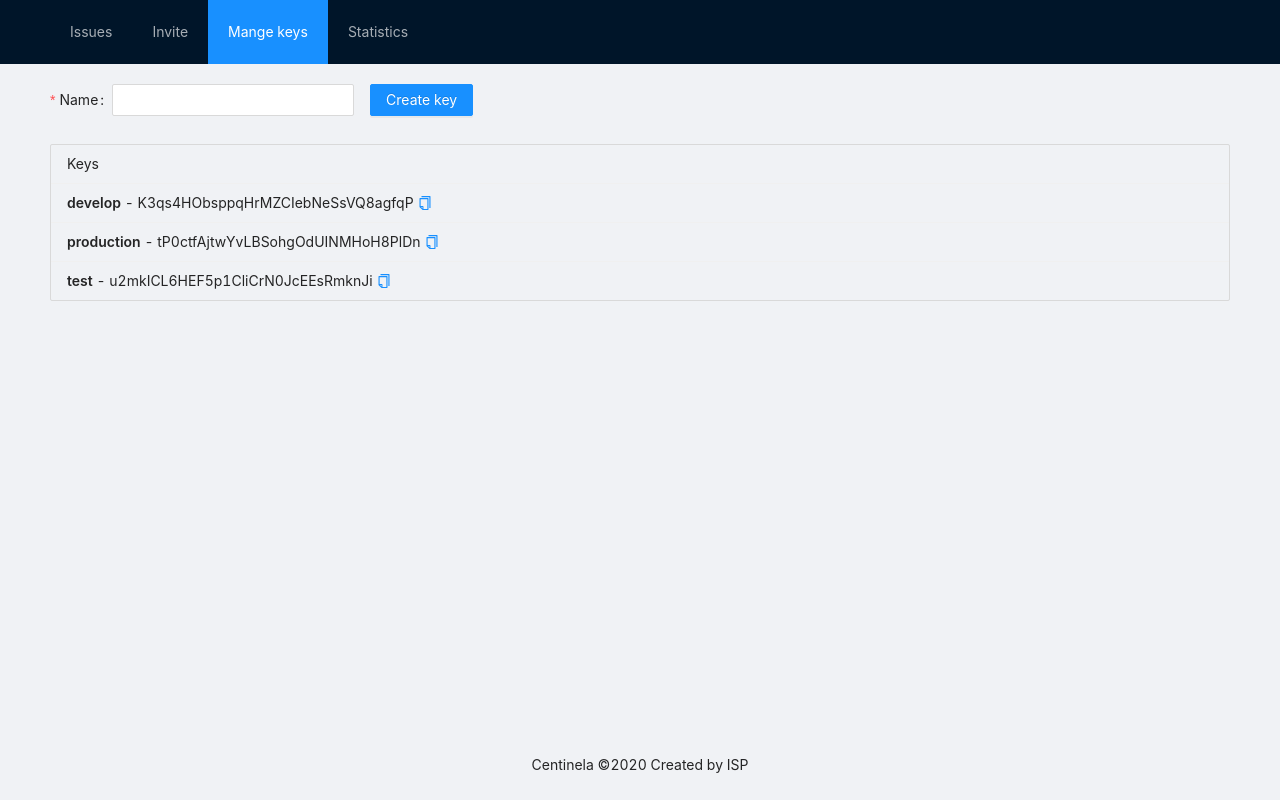
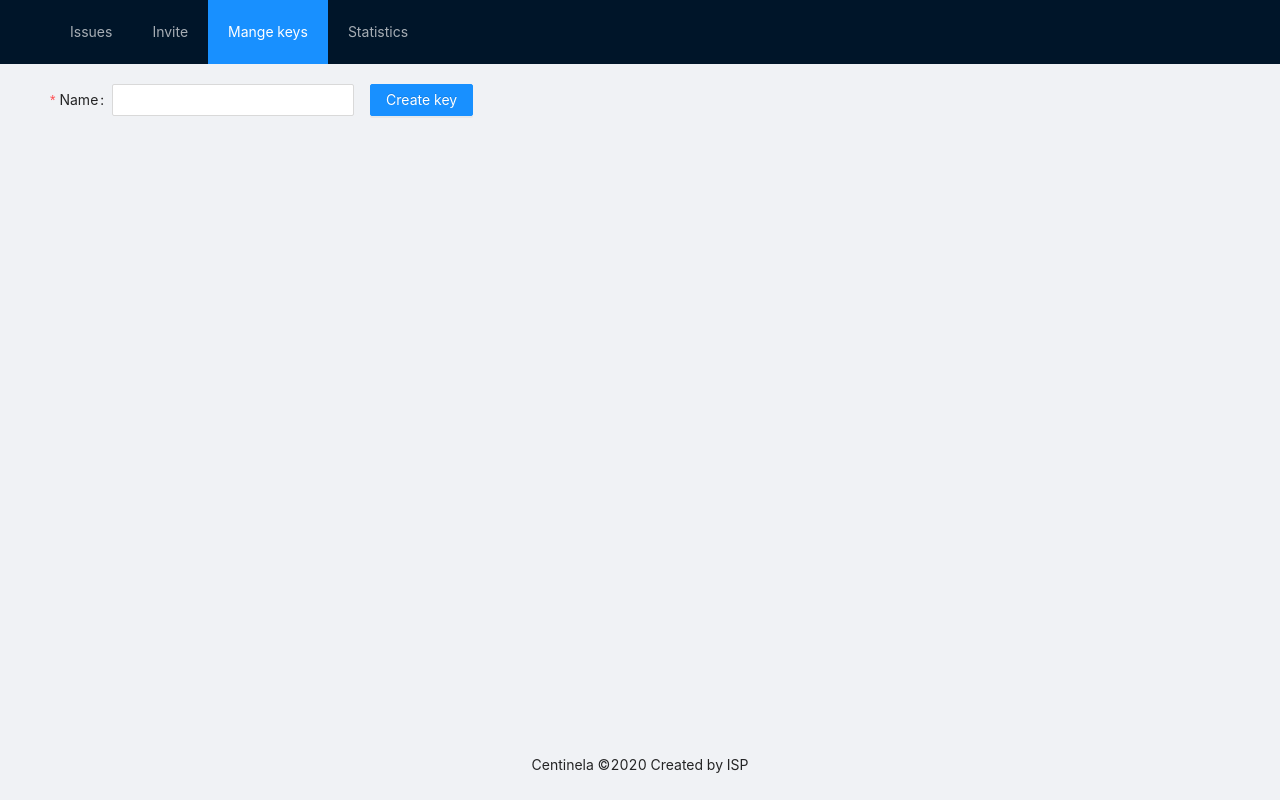
Before and after one commit to ASP-N8A/centinela-asp, a React (Create React App) app in the folder centinela-front/: page /keys in a window 1280 px wide. Built offline with nearby package versions, Linux system fonts and the light colour scheme.

Commit message:
keys connection

```diff
--- a/centinela-front/src/Views/Keys/Keys.js
+++ b/centinela-front/src/Views/Keys/Keys.js
@@ -1,45 +1,25 @@
-import React, { useState } from 'react';
-import { Form, Button, Input, Typography, List } from 'antd';
-
-import { createKey } from '../../Utils/api';
-
+import React from 'react';
+import { Form, Button, Input, Typography, Result } from 'antd';
+import { useMutation } from 'react-query';
+import axios from 'axios';
 import MainLayout from '../../Layouts/MainLayout';
 
 const { Text } = Typography;
 
-// mock data
-const initialKeys = [
-  {
-    name: 'develop',
-    value: 'K3qs4HObsppqHrMZCIebNeSsVQ8agfqP',
-  },
-  {
-    name: 'production',
-    value: 'tP0ctfAjtwYvLBSohgOdUINMHoH8PlDn',
-  },
-  {
-    name: 'test',
-    value: 'u2mkICL6HEF5p1CliCrN0JcEEsRmknJi',
-  },
-];
+const createKey = async (name) => {
+  const { data } = await axios.post('/keys', {
+    name,
+  });
+  return data;
+};
 
 const Keys = () => {
-  const [errorMessage, setErrorMesage] = React.useState('');
   const [form] = Form.useForm();
-  const [keys, setKeys] = useState(initialKeys);
+  const [mutate, { isLoading, data, error }] = useMutation(createKey);
 
   const onFinish = ({ name }) => {
-    createKey(
-      { name },
-      //  On Success
-      () => {
-        form.resetFields();
-      },
-      // On error
-      (resp) => {
-        setErrorMesage(resp.message);
-      },
-    );
+    mutate(name);
+    form.resetFields();
   };
 
   const renderForm = () => (
@@ -54,37 +34,39 @@ const Keys = () => {
         </Form.Item>
 
         <Form.Item>
-          <Button type="primary" htmlType="submit">
+          <Button type="primary" htmlType="submit" loading={isLoading}>
             Create key
           </Button>
         </Form.Item>
       </Form>
-      {/* TODO: agregar estilos */}
-      <div>{errorMessage}</div>
     </div>
   );
 
-  const renderKeys = () => {
+  const renderKeyValue = () => {
     return (
-      <List
-        size="small"
-        style={{ marginTop: 28 }}
-        header={<div>Keys</div>}
-        bordered
-        dataSource={keys}
-        renderItem={(key) => (
-          <List.Item>
-            <Text strong>{key.name}</Text> - <Text copyable>{key.value}</Text>
-          </List.Item>
-        )}
-      />
+      <>
+        <Text style={{ marginRight: 4, fontWeight: 600 }}>Key:</Text>
+        <Text copyable ellipsis style={{ maxWidth: 300, marginRight: 8, fontStyle: 'italic' }}>
+          ${data.token}
+        </Text>
+        <Text>This is the only chance you have to save the key, keep it save.</Text>
+      </>
     );
+  };
+
+  const renderKey = () => {
+    return <Result status="success" title="Key succesfully created!" subTitle={renderKeyValue()} />;
+  };
+
+  const renderError = () => {
+    return <Result status="error" title="Submission Failed" subTitle={error.message} />;
   };
 
   return (
     <MainLayout>
       {renderForm()}
-      {renderKeys()}
+      {data && renderKey()}
+      {error && renderError()}
     </MainLayout>
   );
 };
```
Also changed, not shown: 1 other file (tests, documents, lock files or other folders).
